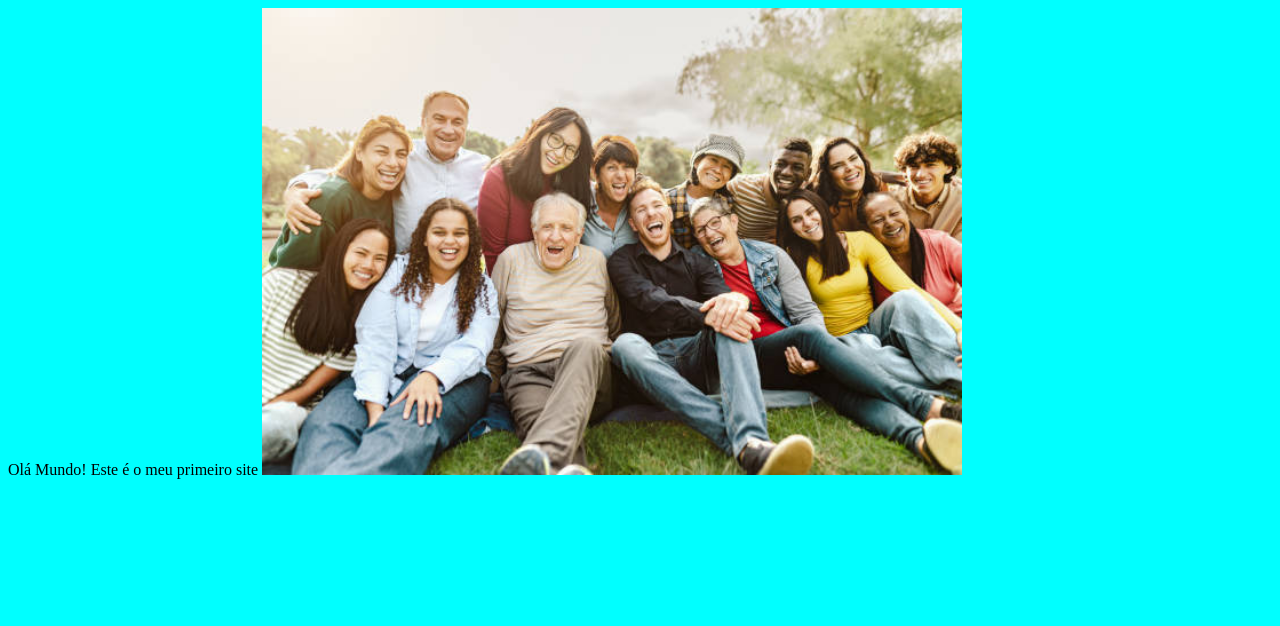
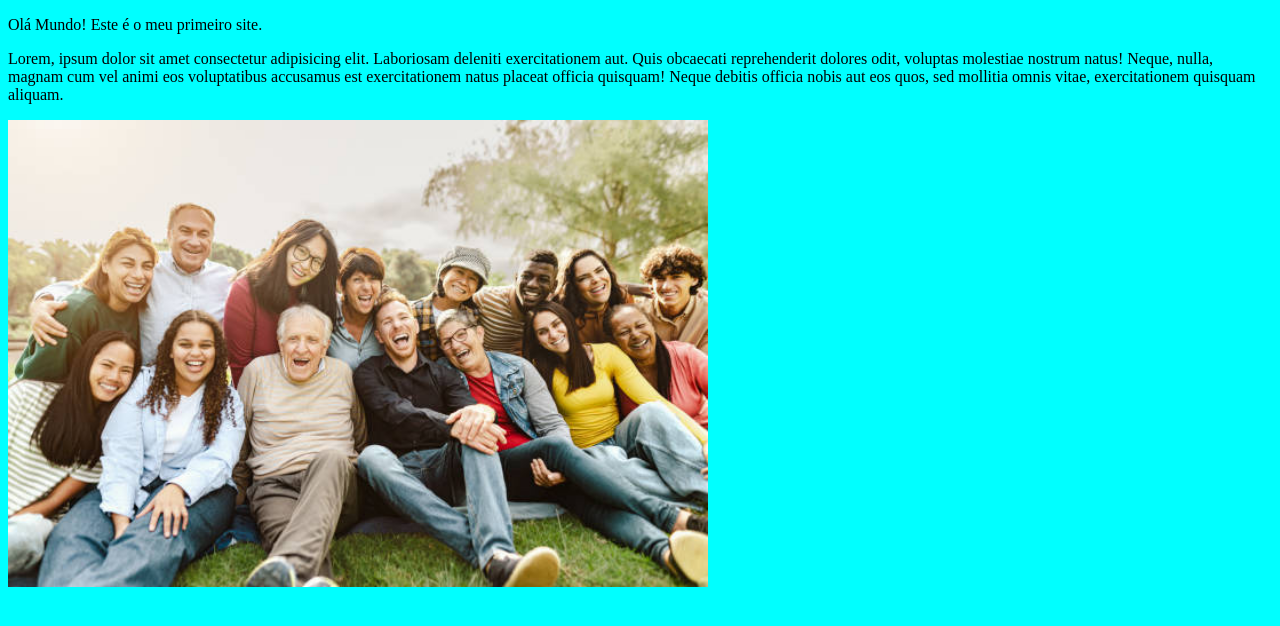
Before and after one commit to imartzz/ProjetoWeb-1, a plain HTML site: page index.html in a window 1280 px wide. Drawn offline with Linux system fonts and the light colour scheme.

Commit message:
update index.html

```diff
--- a/index.html
+++ b/index.html
@@ -7,7 +7,9 @@
     <link rel="stylesheet" href="style.css">
 </head>
 <body>
-    Olá Mundo! Este é o meu primeiro site
+    <p>Olá Mundo! Este é o meu primeiro site.</p>
+
+    <p>Lorem, ipsum dolor sit amet consectetur adipisicing elit. Laboriosam deleniti exercitationem aut. Quis obcaecati reprehenderit dolores odit, voluptas molestiae nostrum natus! Neque, nulla, magnam cum vel animi eos voluptatibus accusamus est exercitationem natus placeat officia quisquam! Neque debitis officia nobis aut eos quos, sed mollitia omnis vitae, exercitationem quisquam aliquam.</p>
     <img src="pessoas.jpg" alt=""width="700px">
 </body>
 </html>
```
